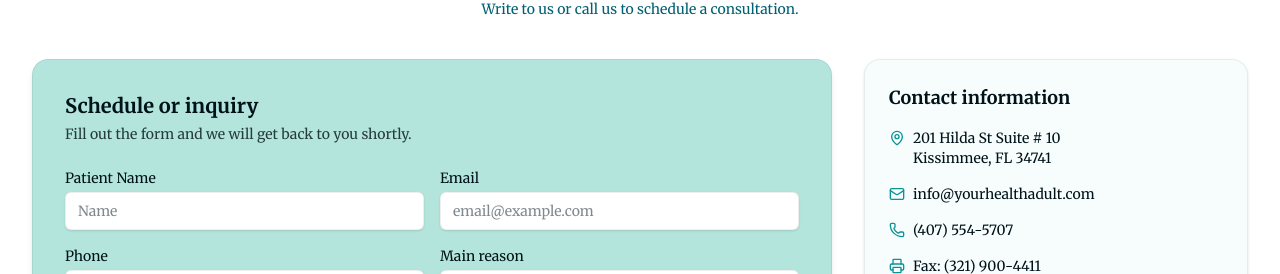
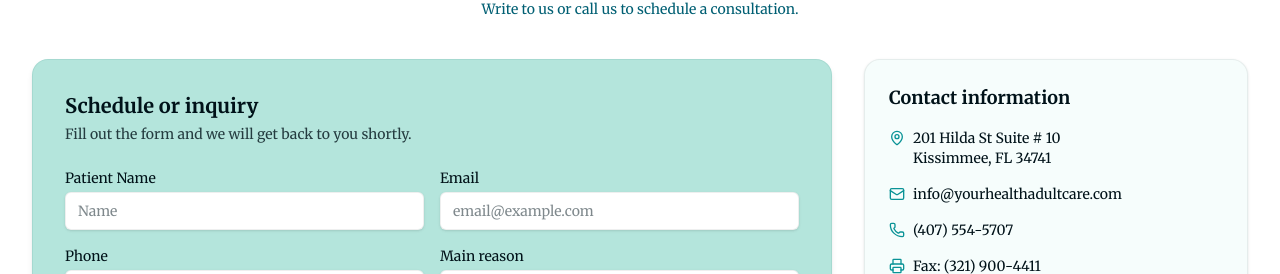
Before and after one commit to sipry/adult-clinic, a Next.js app: page / in a window 1280 px wide. Shown: the part 5566-5840 px from the top of the page. Built offline with nearby package versions, Linux system fonts and the light colour scheme; no server answers.

Commit message:
fix(contact): update email address for improved accuracy

```diff
--- a/src/app/components/Contact.tsx
+++ b/src/app/components/Contact.tsx
@@ -168,7 +168,7 @@ const ContactSplitWithForm: React.FC = () => {
   const { t, language } = useTranslation();
 
   const ADDRESS = "201 Hilda St Suite # 10, Kissimmee, FL 34741";
-  const EMAIL = "info@yourhealthadult.com";
+  const EMAIL = "info@yourhealthadultcare.com";
   const PHONE_DISPLAY = "(407) 554-5707";
   const PHONE_TEL = "+407554-5707";
   const FAX_DISPLAY = "(321) 900-4411";
```
